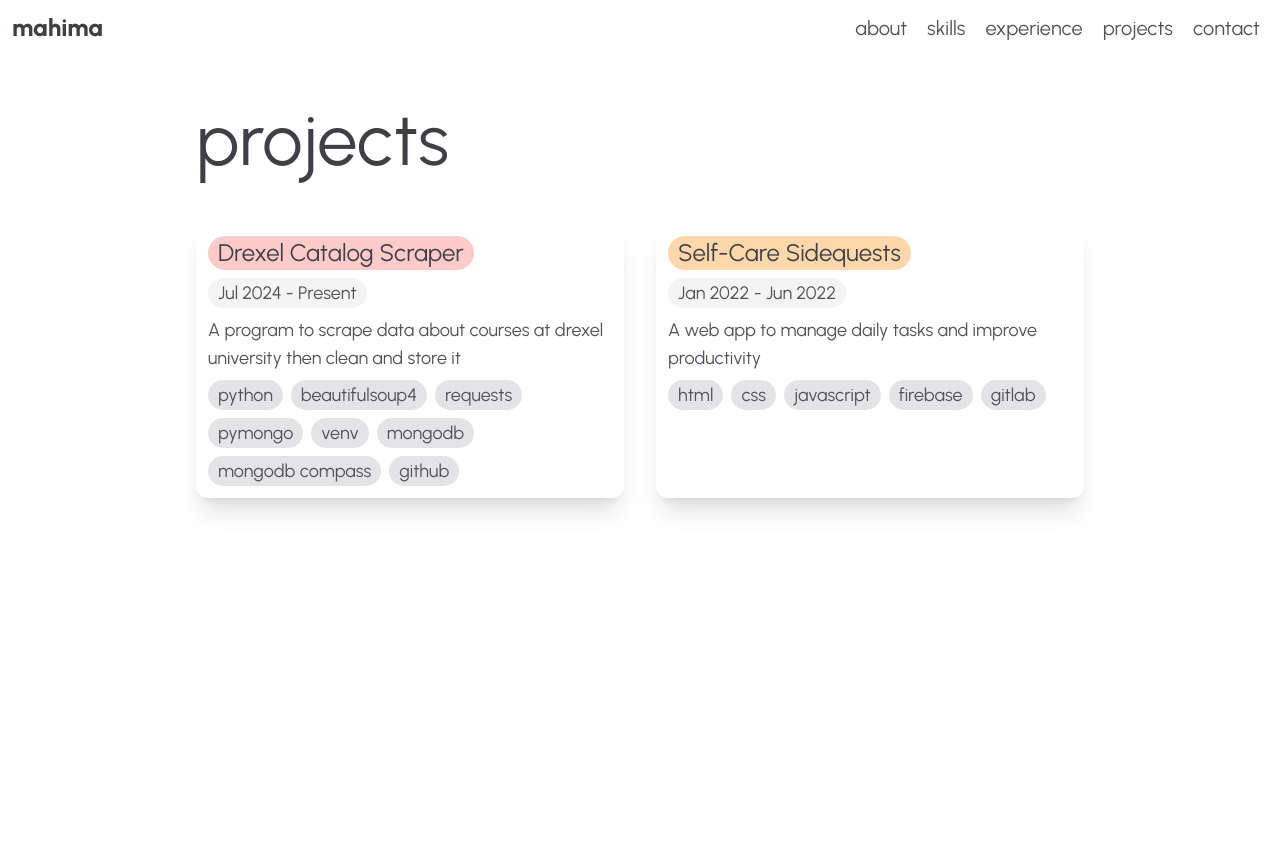
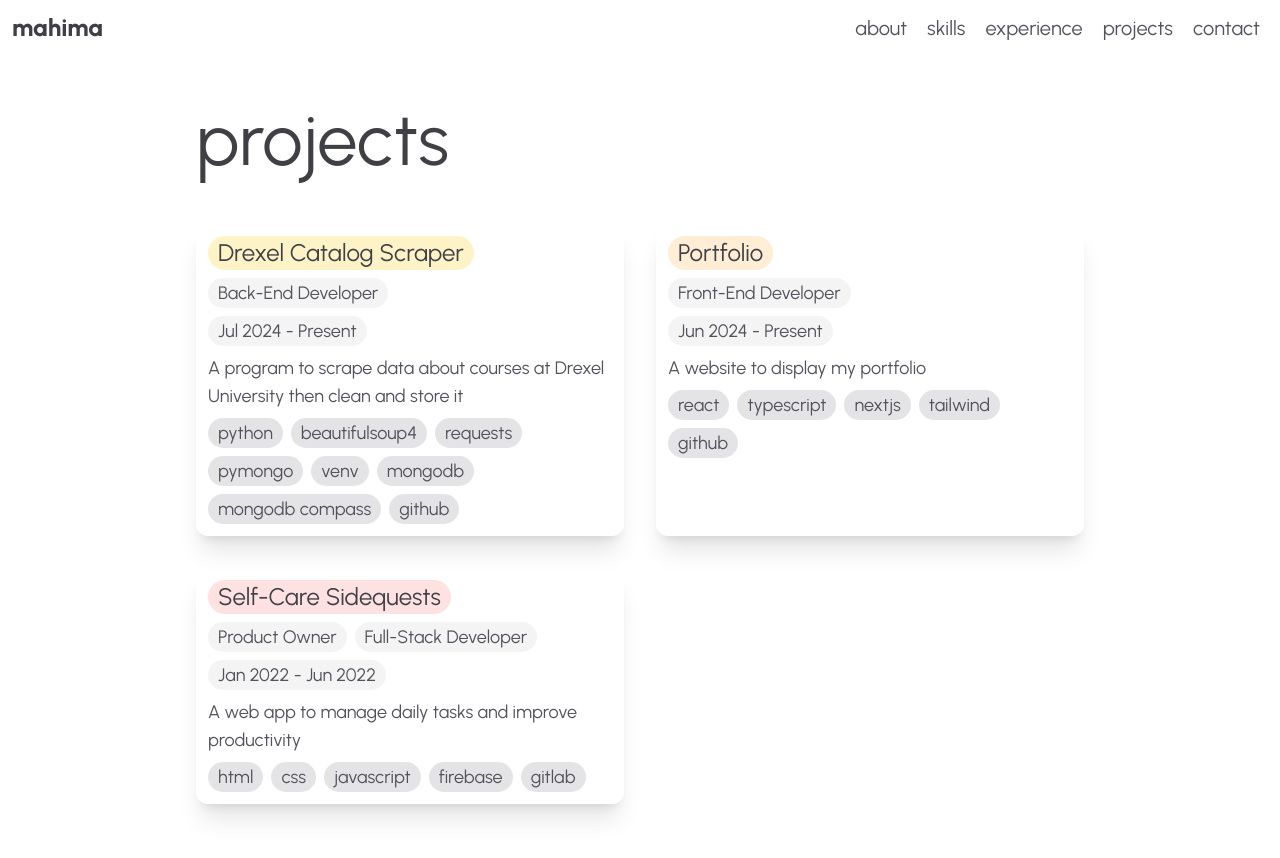
Before and after one commit to mahimamchacko/mahimamchacko.github.io, a Next.js app: page /projects in a window 1280 px wide. Shown: the top 858 px of the page. Before the commit the page ends 800 px from the top, so only its background shows below. Built offline with nearby package versions, Linux system fonts and the light colour scheme.

Commit message:
Update Projects page

```diff
--- a/app/projects/page.tsx
+++ b/app/projects/page.tsx
@@ -3,12 +3,14 @@ import Card from "@/components/card";
 export default function Projects() {
   const projects = [
     {
-      id: 1,
       title: "Drexel Catalog Scraper",
+      roles: [
+        "Back-End Developer"
+      ],
       period: "Jul 2024 - Present",
-      description: "A program to scrape data about courses at drexel university then clean and store it",
+      description: "A program to scrape data about courses at Drexel University then clean and store it",
       link: "https://github.com/mahimamchacko/drexel-catalog-scraper",
-      color: "bg-red-200",
+      color: "bg-amber-100",
       tags: [
         "python",
         "beautifulsoup4",
@@ -21,12 +23,32 @@ export default function Projects() {
       ]
     },
     {
-      id: 2,
+      title: "Portfolio",
+      roles: [
+        "Front-End Developer",
+      ],
+      period: "Jun 2024 - Present",
+      description: "A website to display my portfolio",
+      link: "https://github.com/mahimamchacko/mahimamchacko.github.io",
+      color: "bg-orange-100",
+      tags: [
+        "react",
+        "typescript",
+        "nextjs",
+        "tailwind",
+        "github"
+      ]
+    },
+    {
       title: "Self-Care Sidequests",
+      roles: [
+        "Product Owner",
+        "Full-Stack Developer"
+      ],
       period: "Jan 2022 - Jun 2022",
       description: "A web app to manage daily tasks and improve productivity",
       link: "",
-      color: "bg-orange-200",
+      color: "bg-red-100",
       tags: [
         "html",
         "css",
@@ -41,8 +63,8 @@ export default function Projects() {
     <main className="container flex flex-col gap-8 md:gap-12 py-12">
       <h1>projects</h1>
       <div className="grid grid-cols-1 md:grid-cols-2 gap-6 md:gap-8">
-        {projects.map(({ id, title, period, description, link, color, tags }) => (
-          <Card key={id} title={title} period={period} description={description} link={link} color={color} tags={tags}/>
+        {projects.map((project: { title: string, roles: string[], period: string, description: string, link: string, color: string, tags: string[] }, index) => (
+          <Card key={index} title={project.title} roles={project.roles} period={project.period} description={project.description} link={project.link} color={project.color} tags={project.tags}/>
         ))}
       </div>
     </main>
--- a/components/card.tsx
+++ b/components/card.tsx
@@ -3,6 +3,7 @@ import Badge from "./badge";
 
 type CardProps = {
   title: string,
+  roles: string[],
   period: string
   description: string,
   link: string,
@@ -10,7 +11,7 @@ type CardProps = {
   tags: string[]
 }
 
-export default function Card({ title, period, description, link, color, tags }: CardProps) : React.ReactNode {
+export default function Card({ title, roles, period, description, link, color, tags }: CardProps) : React.ReactNode {
   return (
     <div className="flex flex-col gap-2 shadow-xl p-3 rounded-xl">
       <Badge color={color}>
@@ -18,6 +19,13 @@ export default function Card({ title, period, description, link, color, tags }:
           <h6>{title}</h6>
         </Link>
       </Badge>
+      <div className="flex flex-wrap gap-1 md:gap-2">
+        {roles.map((role, index) => (
+          <Badge key={index} color="bg-zinc-100">
+            <p>{role}</p>
+          </Badge>
+        ))}
+      </div>
       <Badge color="bg-zinc-100">
         <p>{period}</p>
       </Badge>
```
